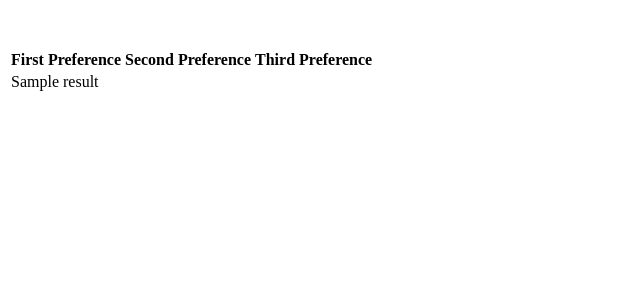
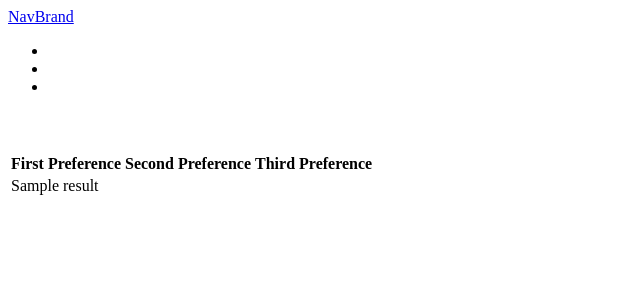
Before and after one commit to alvynabranches/research_project, a Django app: template website/templates/research/branch_prediction_result.html in a window 1280 px wide. Shown: the top 300 px of the page, without its empty margins (0-640 px from the left). Run offline with Django 3.2, Linux system fonts and the light colour scheme; the template is opened without the code that fills it: most values are stand-ins (such as "Sample title", 1, 10 or a date in 2020); some libraries are stand-ins or nearby versions.

Commit message:
Updated Django Website

```diff
--- a/website/templates/research/branch_prediction_result.html
+++ b/website/templates/research/branch_prediction_result.html
@@ -41,6 +41,20 @@
     <link rel="stylesheet" href="{% static 'css/style.css' %}">
 </head>
 <body>
+    <div class="container">
+        <nav class="navbar navbar-expand-lg navbar-dark bg-dark fixed-top">
+            <div class="container-fluid">
+                <a href="/" class="navbar-brand">NavBrand</a>
+            </div>
+            <div class="collapse navbar-collapse" id="navbarText">
+                <ul class="navbar-nav me-auto mb-2 mb-lg-0">
+                    <li class="nav-item"><a class="nav-link" style="color:#ffffff;font-weight:bold;" href="/branch_prediction">&nbsp&nbsp&nbsp&nbsp&nbsp&nbsp&nbsp&nbsp&nbsp&nbspBranch Prediction&nbsp&nbsp&nbsp&nbsp&nbsp&nbsp&nbsp&nbsp&nbsp&nbsp</a></li>
+                    <li class="nav-item"><a class="nav-link" style="color:#ffffff;font-weight:bold;" href="/college_prediction">&nbsp&nbsp&nbsp&nbsp&nbsp&nbsp&nbsp&nbsp&nbsp&nbspCollege Prediction&nbsp&nbsp&nbsp&nbsp&nbsp&nbsp&nbsp&nbsp&nbsp&nbsp</a></li>
+                    <li class="nav-item"><a class="nav-link" style="color:#ffffff;font-weight:bold;" href="/placement_prediction">&nbsp&nbsp&nbsp&nbsp&nbsp&nbsp&nbsp&nbsp&nbsp&nbspPlacement Prediction&nbsp&nbsp&nbsp&nbsp&nbsp&nbsp&nbsp&nbsp&nbsp&nbsp</a></li>
+                </ul>
+            </div>
+        </nav>
+    </div>
     <div class="container result-div">
         <table class="table table-striped table-bordered table-hover table-custom">
             <thead class="thead-dark">
```
Also changed, not shown: website/templates/research/college_prediction_result.html (+14 -0 lines), website/templates/research/index.html (+7 -7 lines).
